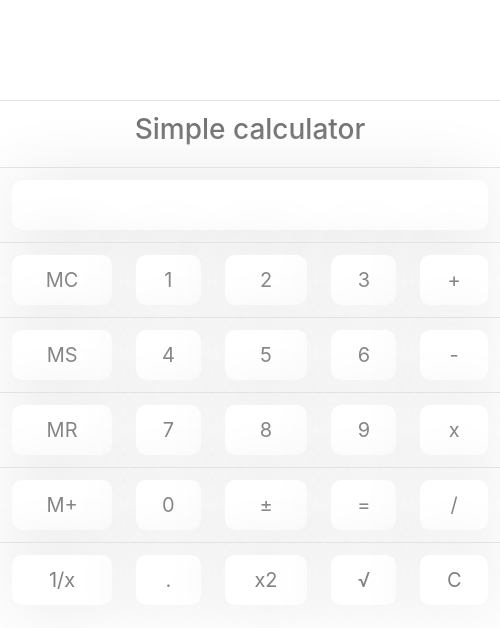
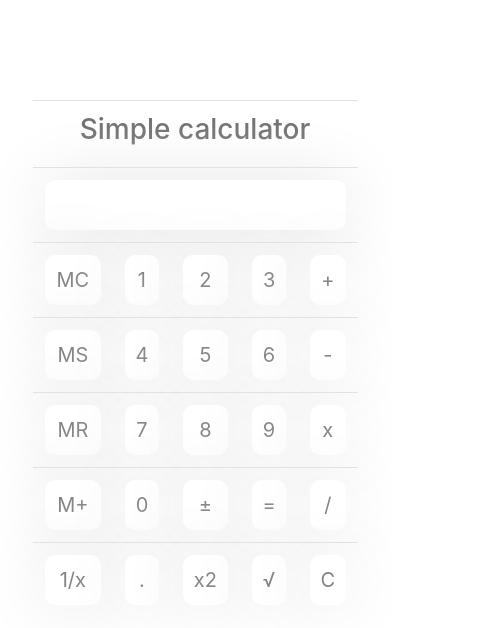
Before and after one commit to Peculiar9/Calculator, a plain HTML site: page index.html in a window 390 px wide. Shown: the whole page, 500 px wide, since content can reach past the window. Drawn offline with nearby package versions, Linux system fonts and the light colour scheme.

Commit message:
Responsive feature

```diff
--- a/index.html
+++ b/index.html
@@ -55,12 +55,17 @@
                     font-weight: 100;
                     color:rgb(112, 110, 110);
                 }
+      @media (max-width: 750px){
+            table{
 
+            }
+    }
         </style>
     </head>
     <body>
          <form Name="calc">
-            <table id="calc" class="table table-condensed" border=0;>
+
+            <table id="calc" class="table table-condensed col-10" border=0;>
              <tr>
                  <th colspan="5">
                      <h3>Simple calculator</h3>
@@ -161,6 +166,14 @@
             </table>
             </form>
 
+        <script>
+            var item = document.getElementById("theme");
+
+            function themeClicked(){
+
+            }
+        </script>
+
         <script src="https://code.jquery.com/jquery-3.5.1.slim.min.js" integrity="sha384-DfXdz2htPH0lsSSs5nCTpuj/zy4C+OGpamoFVy38MVBnE+IbbVYUew+OrCXaRkfj" crossorigin="anonymous"></script>
         <script src="https://cdn.jsdelivr.net/npm/popper.js@1.16.1/dist/umd/popper.min.js" integrity="sha384-9/reFTGAW83EW2RDu2S0VKaIzap3H66lZH81PoYlFhbGU+6BZp6G7niu735Sk7lN" crossorigin="anonymous"></script>
         <script src="https://stackpath.bootstrapcdn.com/bootstrap/4.5.2/js/bootstrap.min.js" integrity="sha384-B4gt1jrGC7Jh4AgTPSdUtOBvfO8shuf57BaghqFfPlYxofvL8/KUEfYiJOMMV+rV" crossorigin="anonymous"></script>
```
